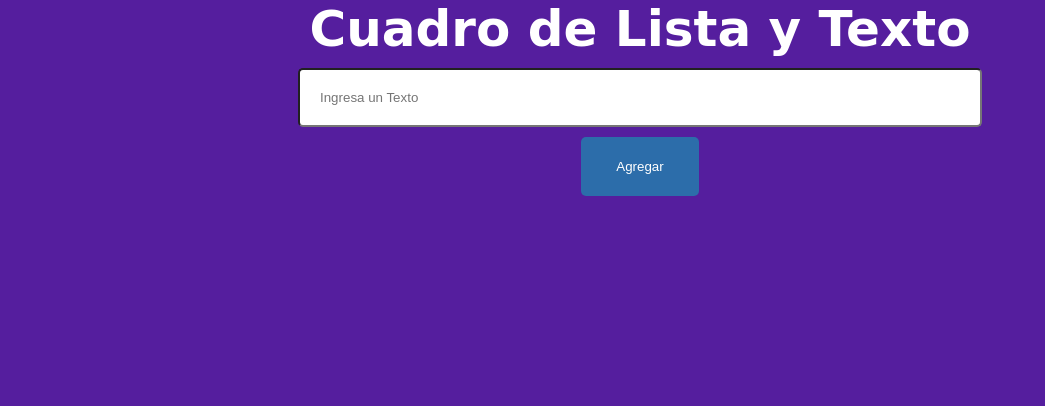
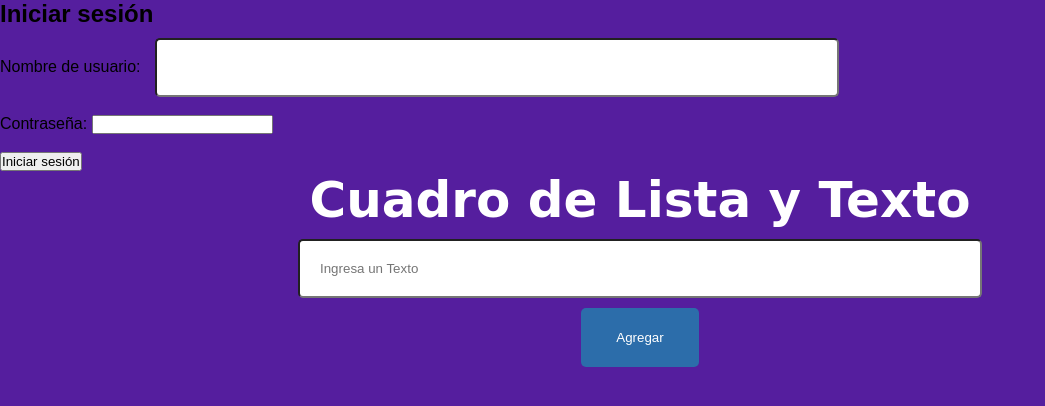
Before and after one commit to Sergio4389/serviciosocial202309, a plain HTML site: page index.html in a window 1280 px wide. Shown: the whole page, without its empty margins (0-1045 px from the left). Drawn offline with Linux system fonts and the light colour scheme.

Commit message:
Update index.html

```diff
--- a/index.html
+++ b/index.html
@@ -10,6 +10,15 @@
     <link rel="apple-touch-icon" href="./icono_144.png">
 </head>
 <body>
+    <h2>Iniciar sesión</h2>
+    <form id="loginForm">
+        <label for="username">Nombre de usuario:</label>
+        <input type="text" id="username" name="username" required><br><br>
+        <label for="password">Contraseña:</label>
+        <input type="password" id="password" name="password" required><br><br>
+        <input type="submit" value="Iniciar sesión">
+    </form>
+     <div id="message"></div>
     <section>
         <h1>Cuadro de Lista y Texto</h1>
             <!-- Cuadro de texto para ingresar elementos -->
@@ -36,6 +45,16 @@
             });
         }
       </script>
+      <script>
+        document.getElementById("loginForm").addEventListener("submit", function(event) {
+            event.preventDefault();
 
+            // Aquí debes agregar código para enviar los datos de inicio de sesión al servidor
+            // y verificar si las credenciales son válidas.
+
+            // Por ahora, mostraremos un mensaje de éxito.
+            document.getElementById("message").textContent = "Inicio de sesión exitoso.";
+        });
+    </script>
 </body>
 </html>
```
